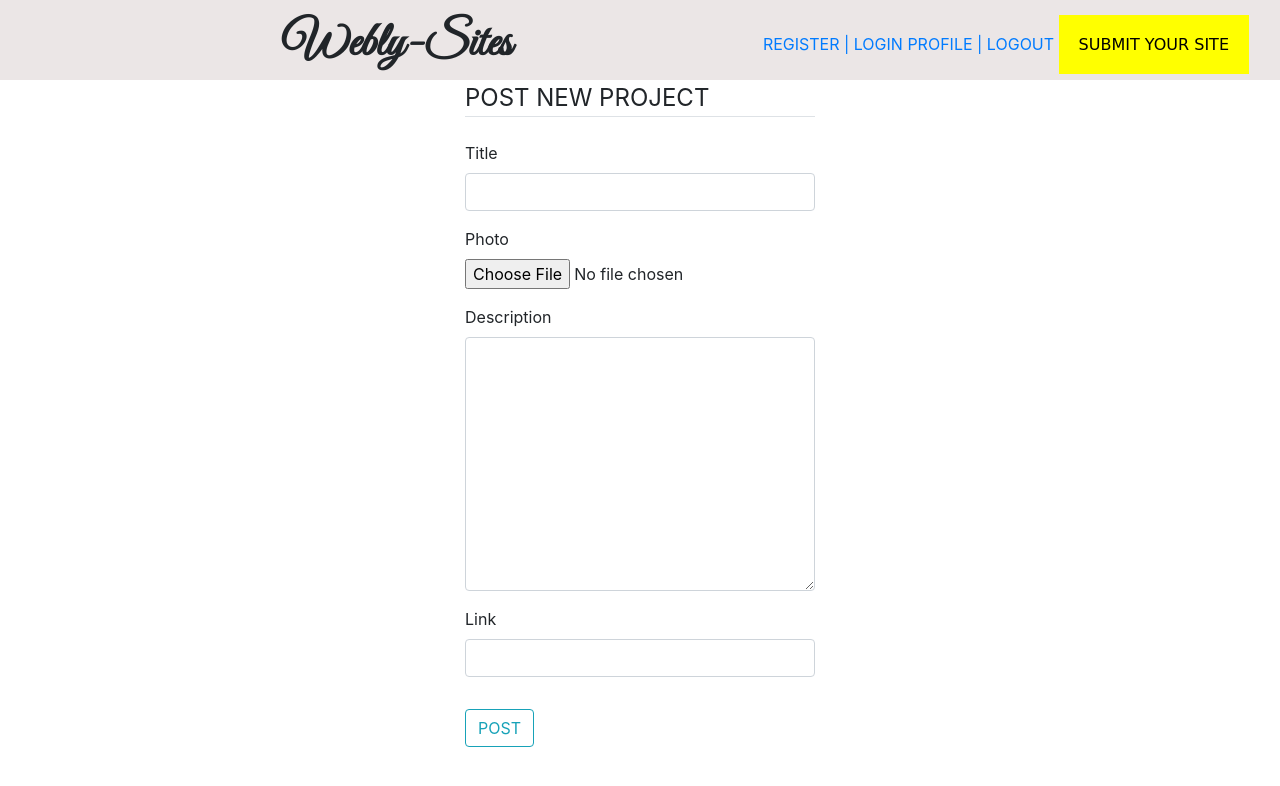
After one commit to LeoAmby/webly, a Django app: page /project/new in a window 1280 px wide. The commit adds this page. Shown: the top 786 px of the page. Run offline with Django 3.2, Linux system fonts and the light colour scheme; some libraries are stand-ins or nearby versions; some web fonts are replaced.

Commit message:
include a create project form, view and template

```diff
--- /dev/null
+++ b/sites/templates/sites/project_form.html
@@ -0,0 +1,29 @@
+{%extends 'base.html'%}
+{%load crispy_forms_tags%}
+{%block content%}
+<div class="container">
+    <div class="row">
+        <div class="col-md-4"></div>
+        <div class="col-md-4">
+
+
+            <div class="content-section">
+                <form method='POST'>
+                    {%csrf_token%}
+                    <fieldset class="form-group">
+                        <legend class="border-bottom mb-4">POST NEW PROJECT</legend>
+                        {{form|crispy}}
+                    </fieldset>
+                    <div class="form-group">
+                        <button class="btn btn-outline-info" type="submit">POST</button>
+                    </div>
+                </form>
+
+
+            </div>
+        </div>
+        <div class="col-md-4"></div>
+
+    </div>
+</div>
+{%endblock%}
--- a/sites/views.py
+++ b/sites/views.py
@@ -1,5 +1,5 @@
 from django.shortcuts import render
-from django.views.generic import ListView, DetailView
+from django.views.generic import ListView, DetailView, CreateView
 from .models import Project, Profile
 from django.http import HttpResponse
 
@@ -24,3 +24,8 @@ class ProjectListView(ListView):
 
 class ProjectDetailView(DetailView):
     model = Project
+
+
+class ProjectCreateView(CreateView):
+    model = Project
+    fields = ['title', 'photo', 'description', 'link']
--- a/webly/urls.py
+++ b/webly/urls.py
@@ -20,12 +20,13 @@ from django.conf import settings
 from django.conf.urls.static import static
 # from django.contrib.auth import views
 from register import views as auth_views
-from sites.views import ProjectListView, ProjectDetailView
+from sites.views import ProjectListView, ProjectDetailView, ProjectCreateView
 
 urlpatterns = [
     path('admin/', admin.site.urls),
     path('', ProjectListView.as_view(), name='index'),
-    path('post/<int:pk>/', ProjectDetailView.as_view(), name='project-detail'),
+    path('project/<int:pk>/', ProjectDetailView.as_view(), name='project-detail'),
+    path('project/new', ProjectCreateView.as_view(), name='project-create'),
     path('register/', auth_views.register, name="register"),
     path('profile', auth_views.profile, name="profile"),
     path('', include("django.contrib.auth.urls")),
```
Also changed, not shown: sites/templates/index.html (+14 -4 lines), sites/templates/sites/project_detail.html (added, +14 -0 lines).
